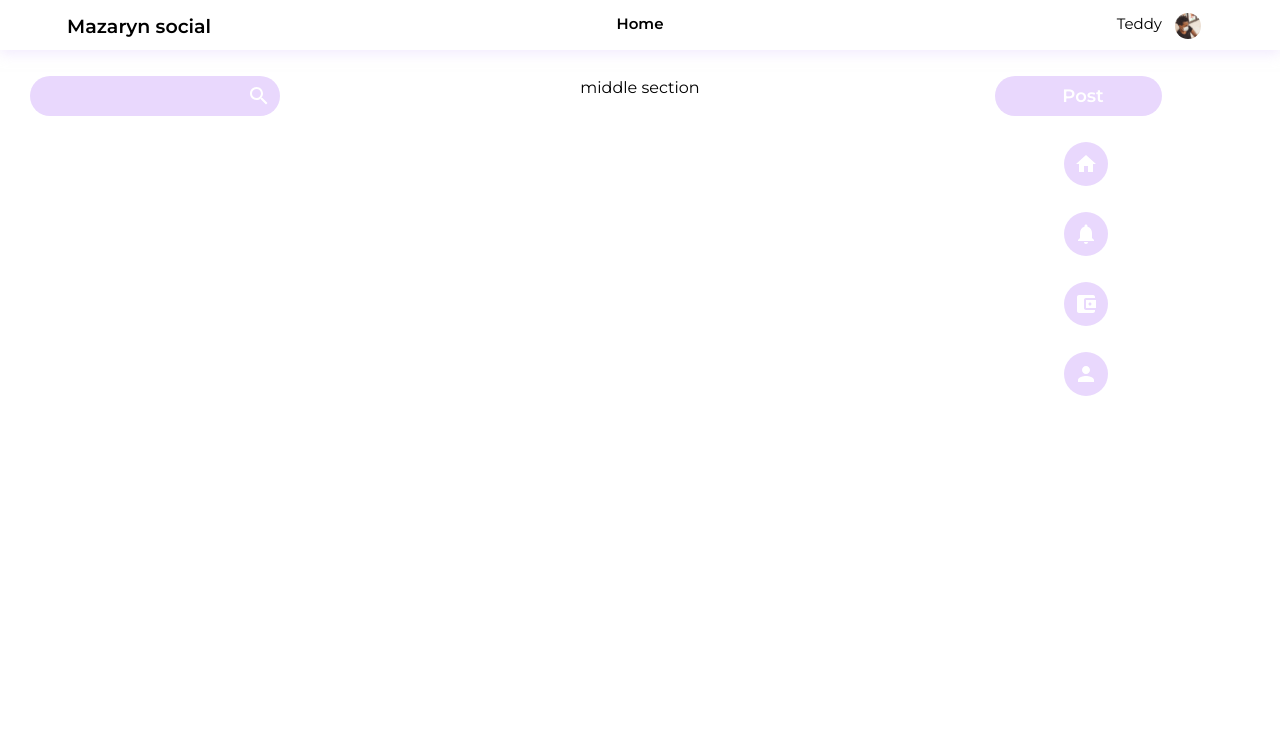
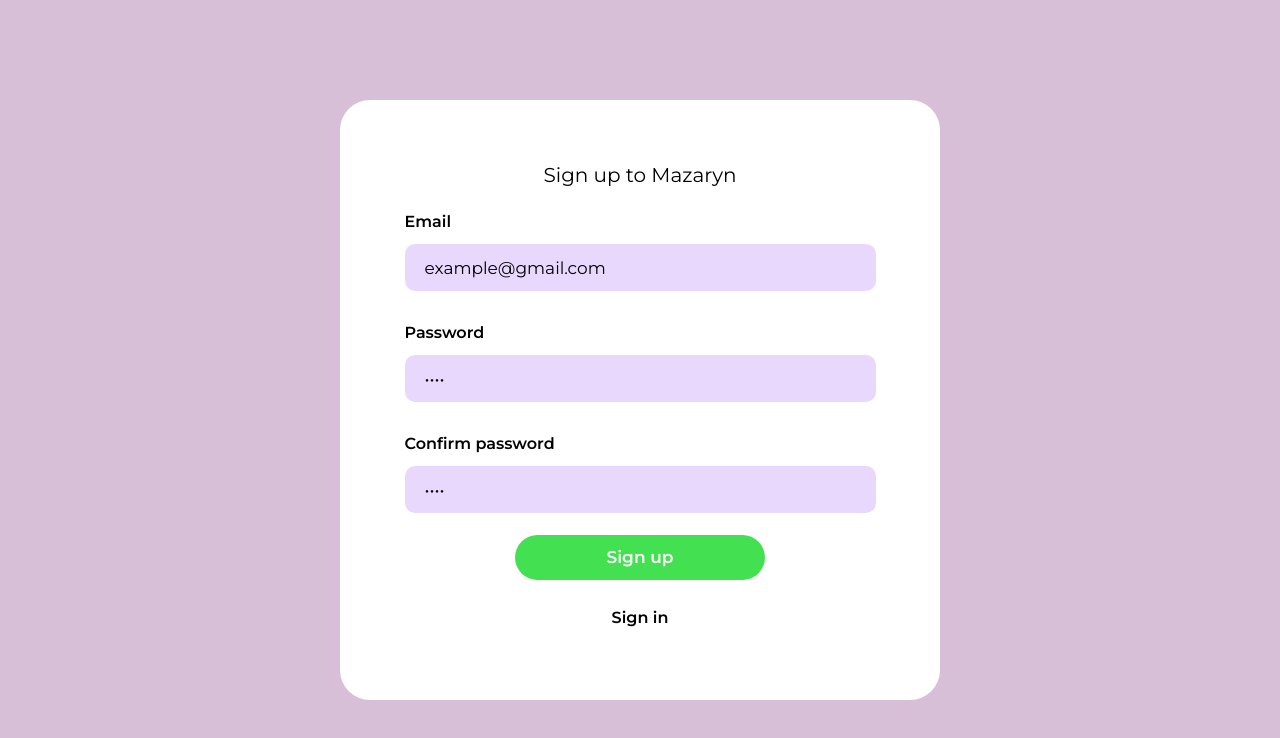
Before and after one commit to aiden77mori/mazaryn-frontend, a React (Create React App) app: page /signup in a window 1280 px wide. Shown: the top 738 px of the page. Built offline with nearby package versions, Linux system fonts and the light colour scheme.

Commit message:
introducing hooks

```diff
--- a/src/App.js
+++ b/src/App.js
@@ -1,27 +1,26 @@
 import React from 'react';
 import './App.css';
-/*
+
 import {BrowserRouter as Router, Switch, Route} from 'react-router-dom';
-import Home from './modules/Home';
-import SignUp from './components/security/signup/signUp';
-import SignIn from './components/security/signin/signIn';
-*/
-import View from './components/view/view.js';
+//import Home from './modules/Home';
+import SignUp from './components/security/signup/SignUp.js';
+import SignIn from './components/security/signin/SignIn.js';
+
+//import View from './components/view/view.js';
 
 function App() {
 
   return (
     <div className="App">
-
-    <View />
-      {
-        /*
-        <Router>
+      <Router>
         <Switch>
           <Route exact path='/' component={SignIn}/>
           <Route path='/signup' component={SignUp}/>
         </Switch>
       </Router>
+      {
+        /*
+        <View />
         */
       }
     </div>
--- a/src/components/security/signin/signIn.js
+++ b/src/components/security/signin/signIn.js
@@ -1,21 +1,27 @@
-import React from 'react';
+import React, {useState} from 'react';
 import './signIn.css'
 
-function signIn(){
+function SignIn(){
+
+    const [credentials, setCredentials] = useState({
+        email: 'example@gmail.com',
+        password: '****'
+    });
+
     return(
         <div className='sign-in-container'>
             <h2>Sign in to Mazaryn</h2>
             <form>
                 <div className='input'>
                     <label for="email">Email</label>
-                    <input type="email" name="email" id="email" placeholder="example@gmail.com"/>
+                    <input type="email" name="email" id="email" value={credentials.email}/>
                 </div>
                 <div className='input'>
                     <label for="password">Password</label>
-                    <input type="password" name="password" id="password" placeholder="******" />
+                    <input type="password" name="password" id="password" value={credentials.password} />
                 </div>
             </form>
-            <button class="sign-in-btn">Sign in</button>
+            <button className="sign-in-btn">Sign in</button>
             <div class="sign-in">
                 <a href="#">Sign up</a>
             </div>
@@ -23,4 +29,4 @@
     );
 }
 
-export default signIn;
+export default SignIn;
--- a/src/components/security/signup/signUp.js
+++ b/src/components/security/signup/signUp.js
@@ -1,22 +1,29 @@
-import React from 'react';
+import React, {useState} from 'react';
 import './signUp.css'
 
-function signUp(){
+function SignUp(){
+
+    const [credentials, setCredentials] = useState({
+        email: 'example@gmail.com',
+        password: '****',
+        confirmPassword: '****'
+    });
+
     return(
         <div className='sign-up-container'>
             <h2>Sign up to Mazaryn</h2>
             <form>
                 <div className='input'>
                     <label for="email">Email</label>
-                    <input type="email" name="email" id="email" placeholder="example@gmail.com"/>
+                    <input type="email" name="email" id="email" value={credentials.email}/>
                 </div>
                 <div className='input'>
                     <label for="password">Password</label>
-                    <input type="password" name="password" id="password" placeholder="******" />
+                    <input type="password" name="password" id="password" value={credentials.password} />
                 </div>
                 <div className='input'>
                     <label for="confirm-password">Confirm password</label>
-                    <input type="password" name="confirm-password" id="confirm-password" placeholder="******" />
+                    <input type="password" name="confirm-password" id="confirm-password" value={credentials.confirmPassword} />
                 </div>
             </form>
             <button class="sign-up-btn">Sign up</button>
@@ -27,4 +34,4 @@
     );
 }
 
-export default signUp;
+export default SignUp;
```
Also changed, not shown: 1 other file (tests, documents, lock files or other folders).
